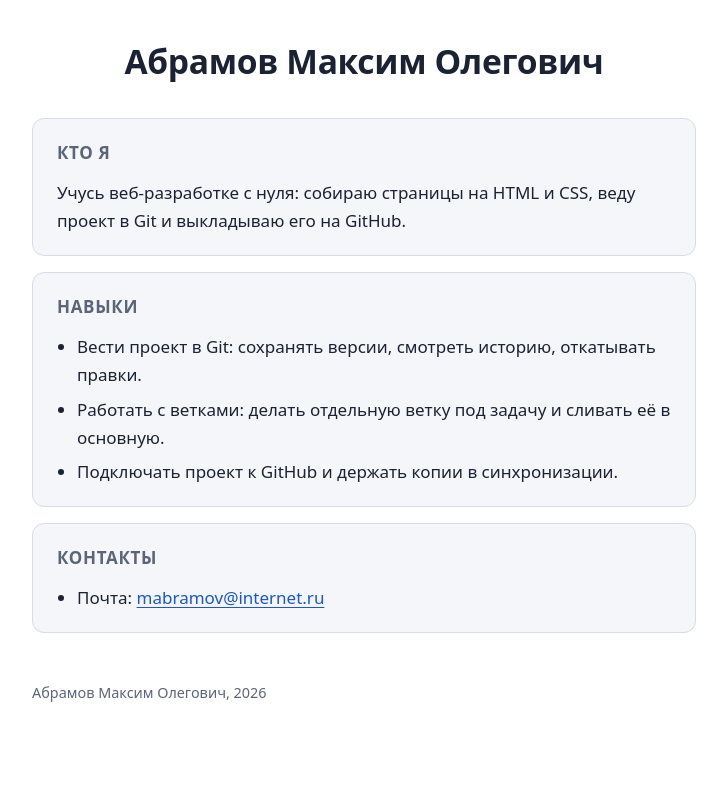
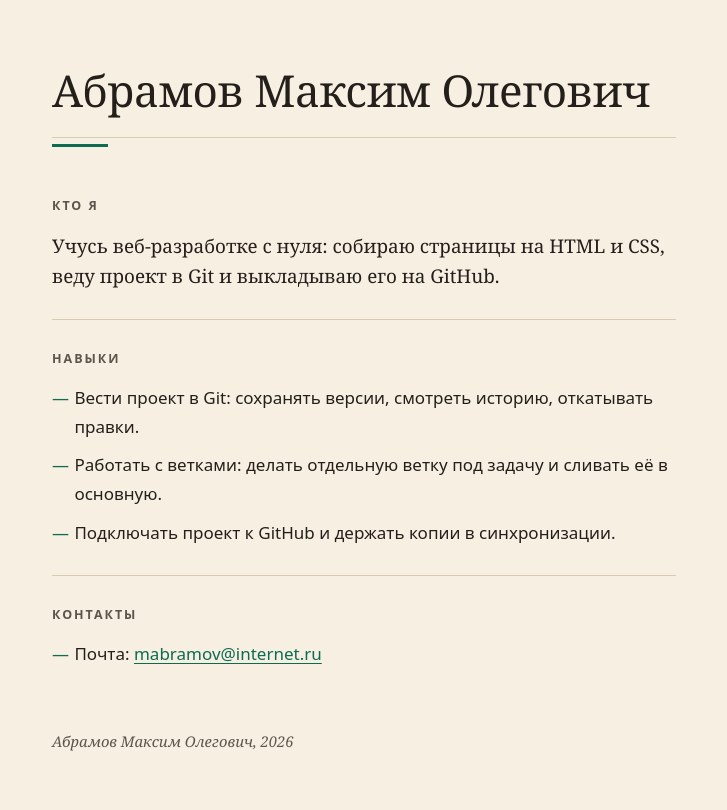
Before and after one commit to megerev/my-site, a plain HTML site: page index.html in a window 1280 px wide. Shown: the whole page, without its empty margins (276-1003 px from the left). Drawn offline with Linux system fonts and the light colour scheme.

Commit message:
Оформление: направление «Тихий документ», бумага #f6efe2

```diff
--- a/css/style.css
+++ b/css/style.css
@@ -1,110 +1,164 @@
-/* style.css — оформление сайта-портфолио (A3).
+/* style.css — оформление сайта-портфолио.
+   Направление «Тихий документ»: тёплая бумага, засечки у имени,
+   линии вместо карточек, один акцент — тёмно-изумрудный.
+
    Правило: цвета не пишем в правилах напрямую — только через переменные.
-   Тогда смена темы = правка 3-4 строк в :root, а не поиск по всему файлу.
+   Тогда смена темы = правка 2-3 строк в :root, а не поиск по всему файлу.
 
    Контраст посчитан по формуле WCAG: (L1 + 0.05) / (L2 + 0.05).
-   Норма для обычного текста — не ниже 4.5 : 1. */
+   Норма для обычного текста — не ниже 4.5 : 1. Все цифры сняты на --bg. */
 
 :root {
-  --bg: #ffffff;        /* фон страницы */
-  --surface: #f4f6fa;   /* фон карточек-разделов */
-  --text: #1b2233;      /* основной текст: 15.87 : 1 на --bg */
-  --muted: #5b6478;     /* второстепенный текст: 5.93 : 1 на --bg, 5.48 : 1 на --surface */
-  --link: #1a56d6;      /* ссылки: 6.28 : 1 на --bg, 5.80 : 1 на --surface */
-  --border: #d7dce6;    /* рамки карточек: декоративные, норма контраста к ним не применяется */
+  --bg: #f6efe2;        /* тёплая бумага (третий образец из черновиков) */
+  --text: #241f1a;      /* основной текст: 14.28 : 1 */
+  --muted: #5c554b;     /* второй план: 6.43 : 1 */
+  --accent: #0d6b52;    /* изумруд: 5.66 : 1 */
+  --line: #d8cbb4;      /* волосяные линии: декоративные, норма к ним не применяется */
 
-  --radius: 12px;
-  --max-width: 44rem;
-  --font: system-ui, -apple-system, "Segoe UI", Roboto, sans-serif;
+  --max-width: 42rem;
+  --font-body: system-ui, -apple-system, "Segoe UI", Roboto, sans-serif;
+  --font-paper: Georgia, "Times New Roman", serif;
 }
 
 * {
   box-sizing: border-box;
 }
 
+/* Фон задан и на html: иначе при «оттягивании» страницы
+   за края (overscroll) видна белая полоса. */
+html {
+  background: var(--bg);
+}
+
 body {
   margin: 0;
   background: var(--bg);
   color: var(--text);
-  font-family: var(--font);
+  font-family: var(--font-body);
   font-size: 1.0625rem;
-  line-height: 1.65;
+  line-height: 1.7;
 }
 
-/* Три полосы страницы выровнены по одной ширине.
-   Обёртка в HTML не нужна: селектор берёт детей body. */
+/* Три полосы страницы выровнены по одной ширине. */
 body > header,
 body > main,
 body > footer {
   max-width: var(--max-width);
   margin-inline: auto;
-  padding-inline: 1.25rem;
+  padding-inline: 1.5rem;
 }
 
 header {
-  padding-block: 2.5rem 1.25rem;
-  text-align: center;
+  padding-block: 4rem 1.75rem;
 }
 
 h1 {
   margin: 0;
-  font-size: clamp(1.6rem, 5vw, 2.1rem);
-  line-height: 1.25;
+  font-family: var(--font-paper);
+  font-weight: 400;
+  font-size: clamp(1.9rem, 5.5vw, 2.75rem);
+  line-height: 1.2;
   letter-spacing: -0.01em;
 }
 
+/* Двойная линия под именем: тонкая на всю ширину (h1::after)
+   и короткий акцентный штрих под ней (header::after).
+   Новых элементов в HTML не нужно — обе линии рисует CSS. */
+h1::after {
+  content: "";
+  display: block;
+  margin-top: 1.25rem;
+  border-top: 1px solid var(--line);
+}
+
+header::after {
+  content: "";
+  display: block;
+  width: 3.5rem;
+  height: 3px;
+  margin-top: 0.4rem;
+  background: var(--accent);
+}
+
+/* Заголовки разделов: мелкий капс, а не крупный — главным должно быть имя. */
 h2 {
-  margin: 0 0 0.75rem;
-  font-size: 1.0625rem;
-  letter-spacing: 0.04em;
+  margin: 0 0 0.9rem;
+  font-size: 0.78rem;
+  font-weight: 600;
+  letter-spacing: 0.16em;
   text-transform: uppercase;
   color: var(--muted);
 }
 
 main {
-  padding-bottom: 1rem;
+  padding-bottom: 0.5rem;
 }
 
+/* Разделы как страницы документа: волосяная линия сверху, без карточек-рамок. */
 main section {
-  background: var(--surface);
-  border: 1px solid var(--border);
-  border-radius: var(--radius);
-  padding: 1.25rem 1.5rem;
-  margin-block: 1rem;
+  padding-block: 1.75rem;
+  border-top: 1px solid var(--line);
+}
+
+main section:first-child {
+  border-top: none;
+  padding-top: 1.25rem;
 }
 
 p {
   margin: 0;
 }
 
+/* Вступление — засечками и крупнее: это титульный абзац, а не справка. */
+#about p {
+  font-family: var(--font-paper);
+  font-size: 1.18rem;
+  line-height: 1.6;
+}
+
 ul {
+  list-style: none;
   margin: 0;
-  padding-left: 1.25rem;
+  padding: 0;
+}
+
+li {
+  position: relative;
+  padding-left: 1.4rem;
+}
+
+li::before {
+  content: "—";
+  position: absolute;
+  left: 0;
+  color: var(--accent);
 }
 
 li + li {
-  margin-top: 0.4rem;
+  margin-top: 0.6rem;
 }
 
 a {
-  color: var(--link);
-  text-underline-offset: 0.2em;
+  color: var(--accent);
+  text-underline-offset: 0.18em;
 }
 
 a:hover {
   text-decoration-thickness: 2px;
 }
 
-/* Фокус видно всегда и одинаково: это про доступность,
-   а не про красоту. Обводка --link даёт 5.8 : 1 к фону карточки. */
+/* Фокус видно всегда и одинаково: это про доступность, а не про красоту.
+   Обводка --accent даёт 5.66 : 1 к бумаге. */
 :focus-visible {
-  outline: 3px solid var(--link);
-  outline-offset: 2px;
-  border-radius: 4px;
+  outline: 3px solid var(--accent);
+  outline-offset: 3px;
+  border-radius: 2px;
 }
 
 footer {
-  padding-block: 1rem 2.5rem;
+  padding-block: 1.5rem 3.5rem;
   color: var(--muted);
-  font-size: 0.9rem;
+  font-family: var(--font-paper);
+  font-size: 0.92rem;
+  font-style: italic;
 }
```
